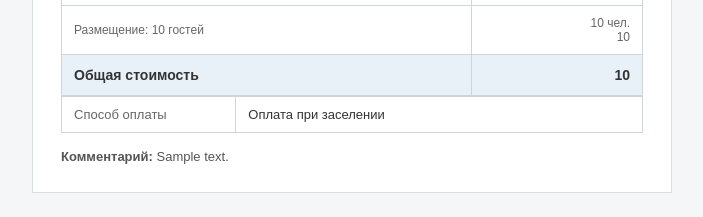
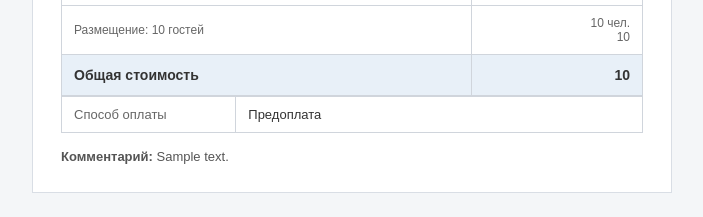
Before and after one commit to krekermove/natrent, a Django app: template web_natrent/main/templates/main/emails/booking_confirmation.html in a window 1280 px wide. Shown: the part 781-998 px from the top of the page, without its empty margins (288-991 px from the left). Run offline with Django 5.2, Linux system fonts and the light colour scheme; tables that the repository leaves empty hold one stand-in row (values such as "Sample post"); the template is opened without the code that fills it: values that come from a table or form of the project are taken from there, most other values are stand-ins (such as "Sample title", 1, 10 or a date in 2020); parts of the project's set-up code (start-up, migrations or seed data) failed here and were passed over.

Commit message:
fix: some content changes

```diff
--- a/web_natrent/main/templates/main/book_object.html
+++ b/web_natrent/main/templates/main/book_object.html
@@ -146,7 +146,7 @@
 
           <div class="summary__sec">
             <p class="summary__dates">{{ date_range_display }}</p>
-            <p class="summary__time"><i data-feather="log-in"></i><span>{{ check_in_weekday }} с 14:00</span></p>
+            <p class="summary__time"><i data-feather="log-in"></i><span>{{ check_in_weekday }} с 15:00</span></p>
             <p class="summary__time"><i data-feather="log-out"></i><span>{{ check_out_weekday }} до 12:00</span></p>
           </div>
 
--- a/web_natrent/main/templates/main/emails/booking_confirmation.html
+++ b/web_natrent/main/templates/main/emails/booking_confirmation.html
@@ -140,7 +140,7 @@
                         <table role="presentation" width="100%" cellpadding="0" cellspacing="0" border="0" style="border-collapse:collapse;border:1px solid #d0d5dc;border-top:none;">
                             <tr>
                                 <td style="border:1px solid #d0d5dc;padding:10px 12px;font-size:13px;color:#666666;width:30%;">Способ оплаты</td>
-                                <td style="border:1px solid #d0d5dc;padding:10px 12px;font-size:13px;color:#333333;">Оплата при заселении</td>
+                                <td style="border:1px solid #d0d5dc;padding:10px 12px;font-size:13px;color:#333333;">Предоплата</td>
                             </tr>
                         </table>
 
```
